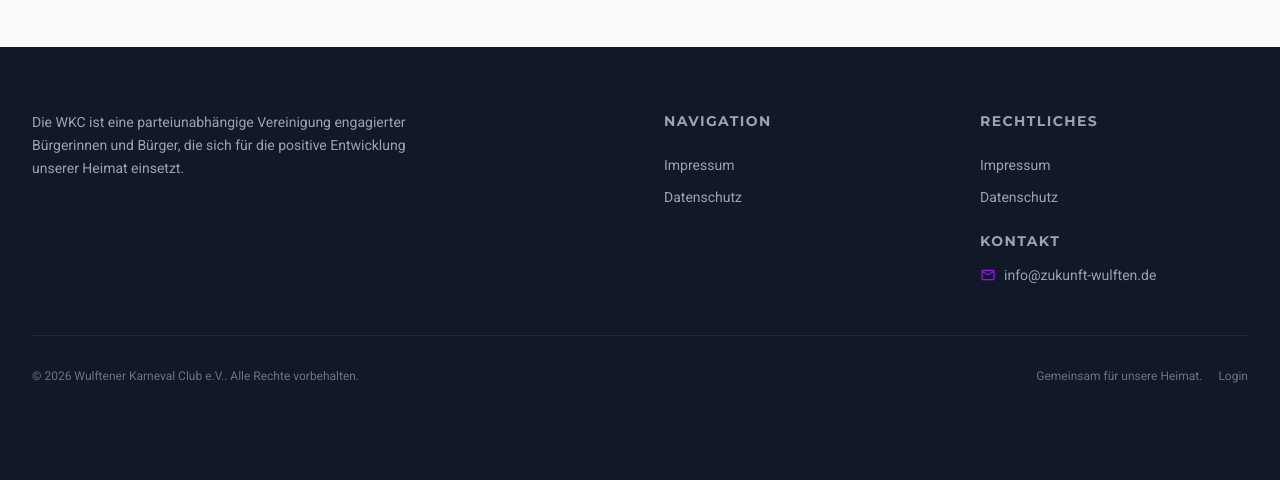
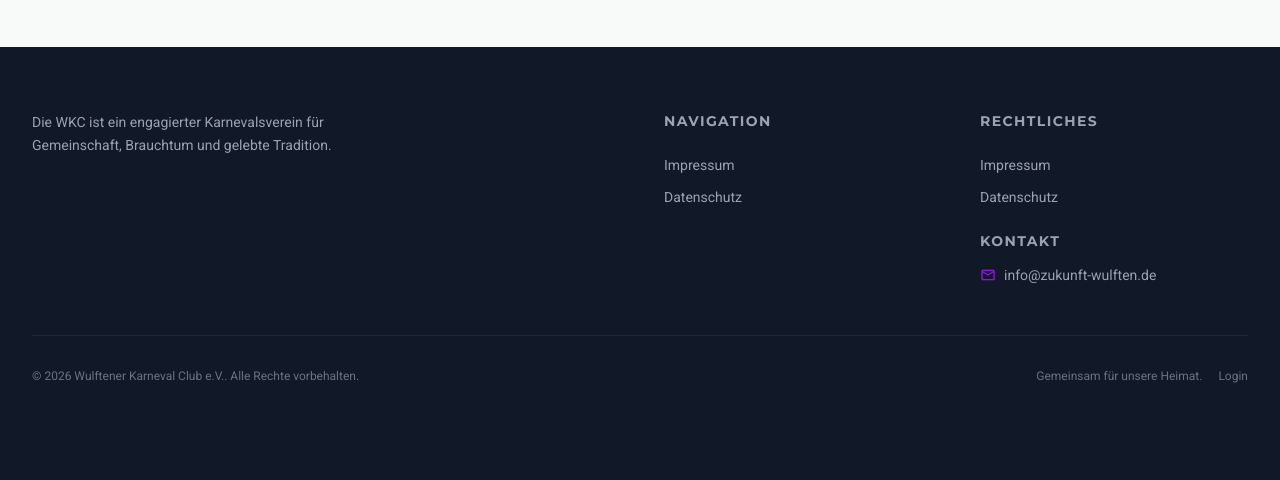
Before and after one commit to M1ka199/wkc-websie2, a PHP site: page /themen in a window 1280 px wide. Shown: the part 2669-3149 px from the top of the page. Run offline with PHP 8.4, Linux system fonts and the light colour scheme; data comes from the database, SQL or seed files in the repository; some libraries are stand-ins or nearby versions.

Commit message:
Align branding to WKC club wording
Set header wordmark to fixed 'WKC', reduce logo sizing, center CMS logo presentation, shorten the homepage join text, and replace party-oriented wording with carnival club language across footer and related content.

Co-authored-by: Copilot App <223556219+Copilot@users.noreply.github.com>

```diff
--- a/admin/einstellungen.php
+++ b/admin/einstellungen.php
@@ -511,7 +511,7 @@ $canEditContent = $isAdmin || $isEditor;
                             <div class="grid grid-cols-1 sm:grid-cols-2 gap-3">
                                 <label class="inline-flex items-center gap-2 text-sm text-gray-700">
                                     <input type="checkbox" id="featurePoliticsEnabled" class="rounded border-gray-300 text-primary focus:ring-primary">
-                                    Politik/WÃ¤hlergruppe anzeigen
+                                    Themenbereich anzeigen
                                 </label>
                             </div>
                         </div>
--- a/api/mail.php
+++ b/api/mail.php
@@ -335,7 +335,7 @@ function emailMembershipConfirmation(string $name): string {
         <p style="margin: 0 0 16px;">Ein Mitglied unseres Vorstands wird sich in Kürze bei Ihnen melden, um die nächsten Schritte zu besprechen.</p>
         <div style="background: #f0fdf4; padding: 16px 20px; border-radius: 12px; border-left: 4px solid #7c3aed; margin: 20px 0;">
             <p style="margin: 0; font-size: 14px; color: #374151; font-style: italic;">
-                „Politik lebt vom Mitmachen. Wir freuen uns, Sie bald in unserer Gemeinschaft begrüßen zu dürfen."
+                „Karneval lebt vom Mitmachen. Wir freuen uns, Sie bald in unserer Gemeinschaft begrüßen zu dürfen."
             </p>
         </div>
         <p style="margin: 0 0 8px;">Herzliche Grüße,<br>Ihre WKC</p>';
--- a/artikel.html
+++ b/artikel.html
@@ -245,8 +245,7 @@
             <div class="grid grid-cols-1 md:grid-cols-4 gap-12 mb-12">
                 <div class="md:col-span-2">
                     <p class="text-gray-400 max-w-sm leading-relaxed text-sm">
-                        Die WKC ist eine parteiunabhÃ¤ngige Vereinigung engagierter BÃ¼rgerinnen und BÃ¼rger,
-                        die sich fÃ¼r die positive Entwicklung unserer Heimat einsetzt.
+                        Die WKC ist ein engagierter Karnevalsverein fÃ¼r Gemeinschaft, Brauchtum und gelebte Tradition.
                     </p>
                 </div>
                 <div>
--- a/datenschutz.html
+++ b/datenschutz.html
@@ -183,8 +183,7 @@
             <div class="grid grid-cols-1 md:grid-cols-4 gap-12 mb-12">
                 <div class="md:col-span-2">
                     <p class="text-gray-400 max-w-sm leading-relaxed text-sm">
-                        Die WKC ist eine parteiunabhÃ¤ngige Vereinigung engagierter BÃ¼rgerinnen und BÃ¼rger,
-                        die sich fÃ¼r die positive Entwicklung unserer Heimat einsetzt.
+                        Die WKC ist ein engagierter Karnevalsverein fÃ¼r Gemeinschaft, Brauchtum und gelebte Tradition.
                     </p>
                 </div>
                 <div>
--- a/impressum.html
+++ b/impressum.html
@@ -175,8 +175,7 @@
             <div class="grid grid-cols-1 md:grid-cols-4 gap-12 mb-12">
                 <div class="md:col-span-2">
                     <p class="text-gray-400 max-w-sm leading-relaxed text-sm">
-                        Die WKC ist eine parteiunabhÃ¤ngige Vereinigung engagierter BÃ¼rgerinnen und BÃ¼rger,
-                        die sich fÃ¼r die positive Entwicklung unserer Heimat einsetzt.
+                        Die WKC ist ein engagierter Karnevalsverein fÃ¼r Gemeinschaft, Brauchtum und gelebte Tradition.
                     </p>
                 </div>
                 <div>
--- a/index.php
+++ b/index.php
@@ -504,10 +504,10 @@ function renderShellStart(array $branding, array $mainMenu): string {
     $desktopMenu = renderDesktopMenuItems($mainMenu);
     $mobileMenu = renderMobileMenuItems($mainMenu);
     $headerLogo = h((string) ($branding['logoHeader'] ?? '/src/wkc-logo.svg'));
-    $headerWordmark = h((string) ($branding['siteName'] ?? SITE_NAME));
+    $headerWordmark = 'WKC';
     return '<nav id="navbar" class="fixed w-full z-50 transition-all duration-300 bg-white/80 backdrop-blur-md shadow-sm">'
         . '<div class="max-w-7xl mx-auto px-4 sm:px-6 lg:px-8"><div class="flex justify-between h-20 items-center">'
-        . '<a href="/" class="flex items-center group"><img src="' . $headerLogo . '" data-brand-logo="header" alt="Logo" class="h-12 w-auto max-w-[11rem]"><span class="brand-wordmark hidden sm:inline">' . $headerWordmark . '</span></a>'
+        . '<a href="/" class="flex items-center group"><img src="' . $headerLogo . '" data-brand-logo="header" alt="Logo" class="h-12 w-auto max-w-[6rem]"><span class="brand-wordmark hidden sm:inline">' . $headerWordmark . '</span></a>'
         . '<div class="hidden lg:flex items-center gap-1">' . $desktopMenu . '</div>'
         . '</div></div></nav>'
         . '<div id="mobile-menu-overlay" class="fixed inset-0 bg-black/60 backdrop-blur-sm z-[998] hidden opacity-0 transition-opacity duration-300 lg:hidden"></div>'
@@ -515,7 +515,7 @@ function renderShellStart(array $branding, array $mainMenu): string {
         . '<div class="bg-white rounded-t-3xl shadow-2xl shadow-black/20 max-h-[85vh] overflow-y-auto">'
         . '<div class="flex justify-center pt-3 pb-2"><div class="w-12 h-1.5 bg-gray-300 rounded-full"></div></div>'
         . '<div class="px-6 pb-4"><p class="text-xs font-bold text-primary uppercase tracking-widest mb-3">Navigation</p>'
-        . '<div class="flex items-center gap-3"><img src="' . $headerLogo . '" data-brand-logo="header" alt="Logo" class="h-10 w-auto mb-4 max-w-[10rem]"><span class="brand-wordmark text-xl mb-4">' . $headerWordmark . '</span></div></div>'
+        . '<div class="flex items-center gap-3"><img src="' . $headerLogo . '" data-brand-logo="header" alt="Logo" class="h-10 w-auto mb-4 max-w-[6rem]"><span class="brand-wordmark brand-wordmark-mobile mb-4">' . $headerWordmark . '</span></div></div>'
         . '<nav class="px-6 pb-8 space-y-1">' . $mobileMenu . '</nav></div></div>'
         . '<button id="mobile-menu-btn" class="fixed bottom-6 left-1/2 -translate-x-1/2 z-[1000] lg:hidden w-14 h-14 bg-primary text-white rounded-full shadow-xl shadow-primary/30 flex items-center justify-center hover:bg-primary-dark transition-all active:scale-95">'
         . '<span class="material-symbols-outlined text-2xl menu-icon transition-transform duration-300">menu</span>'
@@ -542,7 +542,7 @@ function renderShellEnd(array $branding, array $footerMenu): string {
         . '<div class="max-w-7xl mx-auto px-4 sm:px-6 lg:px-8">'
         . '<div class="grid grid-cols-1 md:grid-cols-4 gap-12 mb-12">'
         . '<div class="md:col-span-2">'
-        . '<p class="text-gray-400 max-w-sm leading-relaxed text-sm">Die WKC ist eine parteiunabhängige Vereinigung engagierter Bürgerinnen und Bürger, die sich für die positive Entwicklung unserer Heimat einsetzt.</p>'
+        . '<p class="text-gray-400 max-w-sm leading-relaxed text-sm">Die WKC ist ein engagierter Karnevalsverein für Gemeinschaft, Brauchtum und gelebte Tradition.</p>'
         . '</div>'
         . '<div><h4 class="font-bold mb-6 text-sm uppercase tracking-widest text-gray-400">Navigation</h4><ul class="space-y-3 text-sm">' . $menuLinks . '</ul></div>'
         . '<div><h4 class="font-bold mb-6 text-sm uppercase tracking-widest text-gray-400">Rechtliches</h4>'
@@ -902,12 +902,7 @@ $head = renderSeoHead($title, $description, $canonical, $noindex, $nofollow, $og
                                 Mitmachen
                             </span>
                             <h2 class="text-3xl md:text-4xl font-extrabold text-white mb-4 leading-tight">Selbst aktiv werden und mitgestalten</h2>
-                            <p class="text-white/80 text-lg mb-6 leading-relaxed">Sie möchten sich für ein lebenswertes Wulften einsetzen? Werden Sie Teil unserer Wählergruppe und gestalten Sie die Zukunft unserer Gemeinde aktiv mit.</p>
-                            <ul class="space-y-3 mb-8">
-                                <li class="flex items-center gap-3 text-white/90"><span class="material-symbols-outlined text-white bg-white/20 rounded-full p-1 text-sm">check</span>Parteiunabhängig & basisdemokratisch</li>
-                                <li class="flex items-center gap-3 text-white/90"><span class="material-symbols-outlined text-white bg-white/20 rounded-full p-1 text-sm">check</span>Aktiv mitbestimmen & Ideen einbringen</li>
-                                <li class="flex items-center gap-3 text-white/90"><span class="material-symbols-outlined text-white bg-white/20 rounded-full p-1 text-sm">check</span>Gemeinsam für unsere Heimat</li>
-                            </ul>
+                            <p class="text-white/80 text-lg mb-6 leading-relaxed">Willst du dem Verein beitreten und uns unterstützen? Dann werde jetzt Mitglied beim WKC.</p>
                         </div>
 
                         <div class="bg-white rounded-2xl p-8 shadow-2xl scroll-animate animation-delay-100">
--- a/mitglied.html
+++ b/mitglied.html
@@ -167,8 +167,7 @@
             <div class="grid grid-cols-1 md:grid-cols-4 gap-12 mb-12">
                 <div class="md:col-span-2">
                     <p class="text-gray-400 max-w-sm leading-relaxed text-sm">
-                        Die WKC ist eine parteiunabhÃ¤ngige Vereinigung engagierter BÃ¼rgerinnen und BÃ¼rger,
-                        die sich fÃ¼r die positive Entwicklung unserer Heimat einsetzt.
+                        Die WKC ist ein engagierter Karnevalsverein fÃ¼r Gemeinschaft, Brauchtum und gelebte Tradition.
                     </p>
                 </div>
                 <div>
--- a/neuigkeiten.html
+++ b/neuigkeiten.html
@@ -169,8 +169,7 @@
             <div class="grid grid-cols-1 md:grid-cols-4 gap-12 mb-12">
                 <div class="md:col-span-2">
                     <p class="text-gray-400 max-w-sm leading-relaxed text-sm">
-                        Die WKC ist eine parteiunabhÃ¤ngige Vereinigung engagierter BÃ¼rgerinnen und BÃ¼rger,
-                        die sich fÃ¼r die positive Entwicklung unserer Heimat einsetzt.
+                        Die WKC ist ein engagierter Karnevalsverein fÃ¼r Gemeinschaft, Brauchtum und gelebte Tradition.
                     </p>
                 </div>
                 <div>
--- a/src/css/style.css
+++ b/src/css/style.css
@@ -42,11 +42,19 @@ a:hover {
     margin-left: 0.65rem;
     color: var(--site-primary);
     font-family: "Forte", "Luckiest Guy", "Public Sans", sans-serif;
-    font-size: clamp(1.15rem, 1.35vw, 1.6rem);
-    font-weight: 500;
+    display: inline-flex;
+    align-items: center;
+    height: 3rem;
+    font-size: 3rem;
+    font-weight: 400;
     line-height: 1;
     letter-spacing: 0.02em;
     text-shadow: 0 1px 0 rgba(255, 255, 255, 0.75);
+}
+
+.brand-wordmark-mobile {
+    height: 2.5rem;
+    font-size: 2.5rem;
 }
 
 /* CMS-aware utility overrides so Tailwind utility classes follow dynamic settings */
--- a/themen.html
+++ b/themen.html
@@ -5,7 +5,7 @@
     <meta charset="utf-8" />
     <meta content="width=device-width, initial-scale=1.0" name="viewport" />
     <title>Unsere Themen & Ziele â€“ WKC</title>
-    <meta name="description" content="Die politischen Ziele und Themen der WKC â€“ Infrastruktur, Natur, Breitband, Ehrenamt und mehr." />
+    <meta name="description" content="Die Ziele und Themen des WKC Karnevalsvereins â€“ Gemeinschaft, Brauchtum, Ehrenamt und mehr." />
 
     <script src="https://cdn.tailwindcss.com?plugins=forms,typography"></script>
     <script>
@@ -20,7 +20,7 @@
                         "bg-section": "#f1f5f3",
                         "surface": "#ffffff",
                         "topic-infra": "#2563eb",
-                        "topic-politik": "#4f46e5",
+                        "topic-gemeinschaft": "#4f46e5",
                         "topic-ehrenamt": "#ea580c",
                         "topic-natur": "#16a34a",
                         "topic-kommunikation": "#9333ea",
@@ -191,8 +191,7 @@
             <div class="grid grid-cols-1 md:grid-cols-4 gap-12 mb-12">
                 <div class="md:col-span-2">
                     <p class="text-gray-400 max-w-sm leading-relaxed text-sm">
-                        Die WKC ist eine parteiunabhÃ¤ngige Vereinigung engagierter BÃ¼rgerinnen und BÃ¼rger,
-                        die sich fÃ¼r die positive Entwicklung unserer Heimat einsetzt.
+                        Die WKC ist ein engagierter Karnevalsverein fÃ¼r Gemeinschaft, Brauchtum und gelebte Tradition.
                     </p>
                 </div>
                 <div>
```
Also changed, not shown: admin/js/admin-theme.js (+21 -0 lines), so-funktioniert-waehlen.html (+7 -8 lines).
